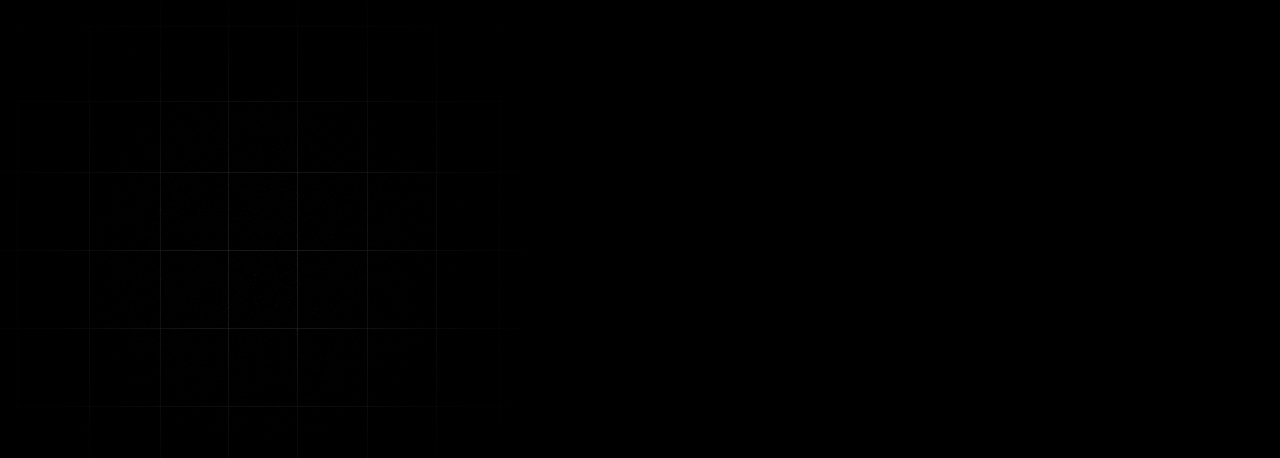
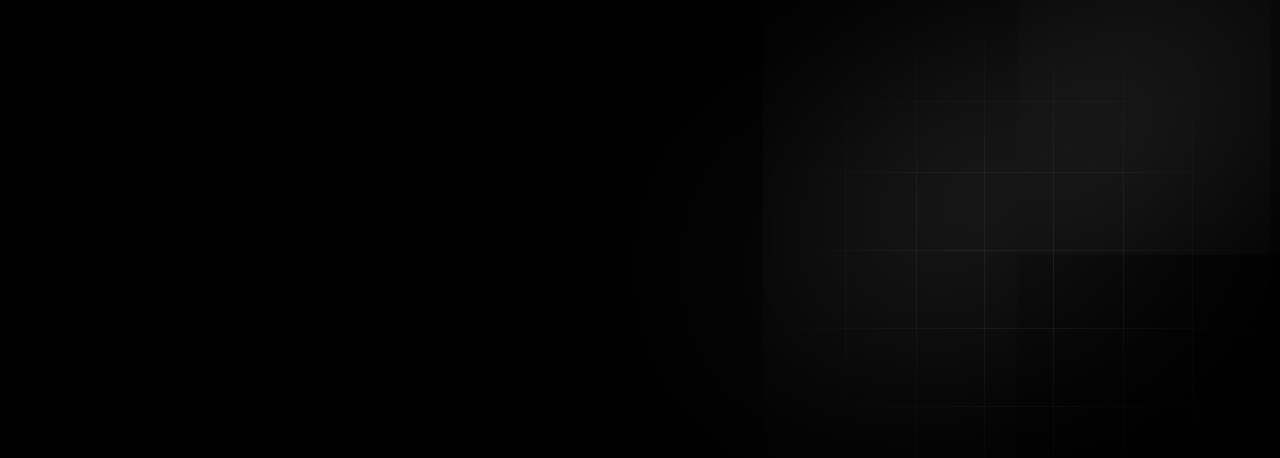
Before and after one commit to lazydeveloper9/HAck-The-Cosmos, a plain HTML site: page index.html in a window 1280 px wide. Drawn offline with Linux system fonts and the light colour scheme.

Commit message:
Fix image class name for consistency and add CSS styles for image and blur layer

```diff
--- a/index.html
+++ b/index.html
@@ -6,7 +6,7 @@
         <link rel="stylesheet" href="./style.css">
     </head>
     <body>
-        <img src="./gradient.png" alt="gradient" class="layer-gradient">
+        <img src="./gradient.png" alt="gradient" class="image-gradient">
         <div class="layer-blur"></div>
     </body>
 </html>
--- a/style.css
+++ b/style.css
@@ -11,3 +11,20 @@ body{
     line-height: 1.5;
 
 }
+.image-gradient{
+    position: absolute;
+    top: 0 ;
+    right: 0;
+    opacity: 0.7;
+    z-index: -1;
+}
+.layer-blur{
+    height: 0;
+    width: 30rem;
+    position: absolute;
+    top: 20%;
+    right: 0;
+    box-shadow: 0 0 700px 15px white;
+    rotate: -30deg;
+    z-index: -1;
+}
```
